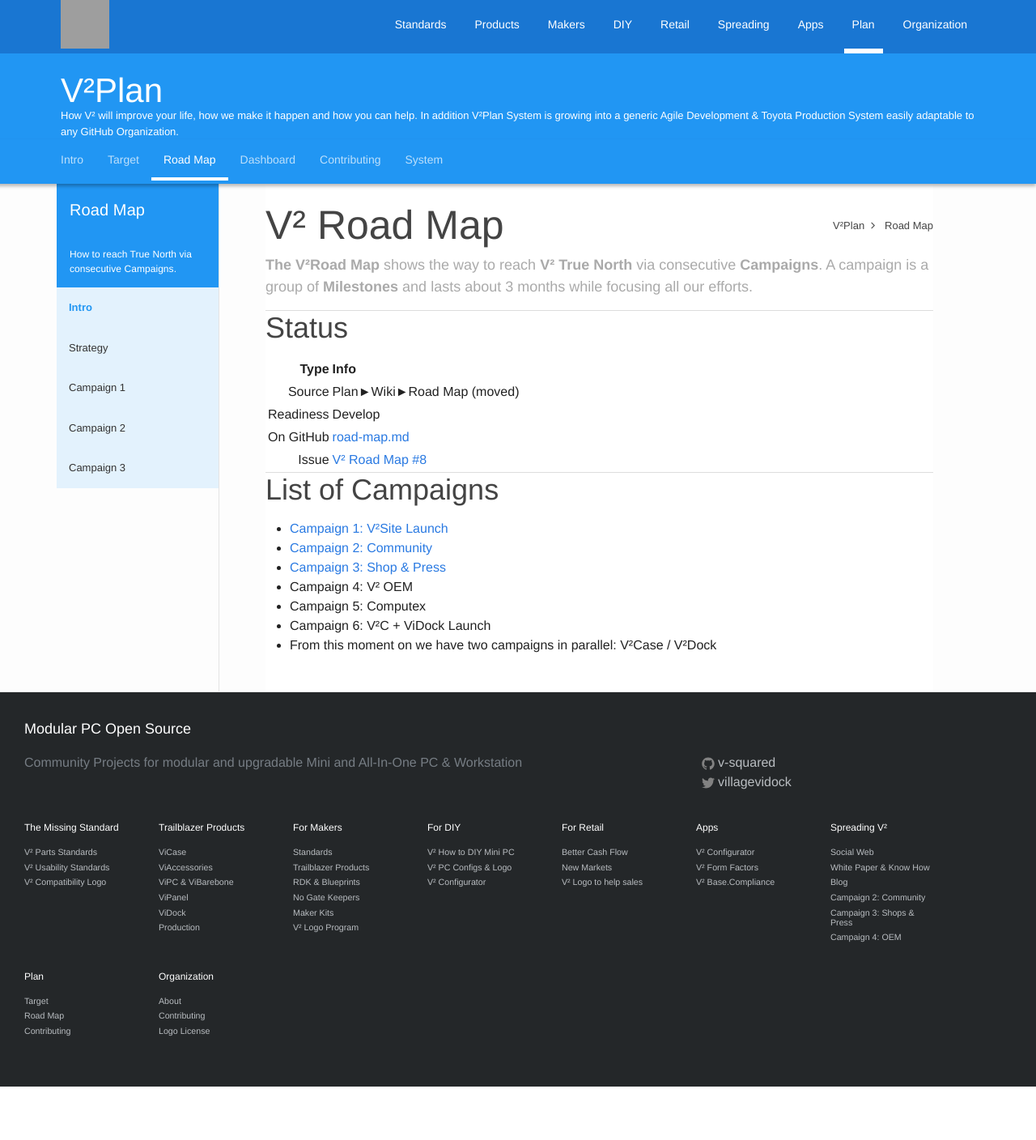
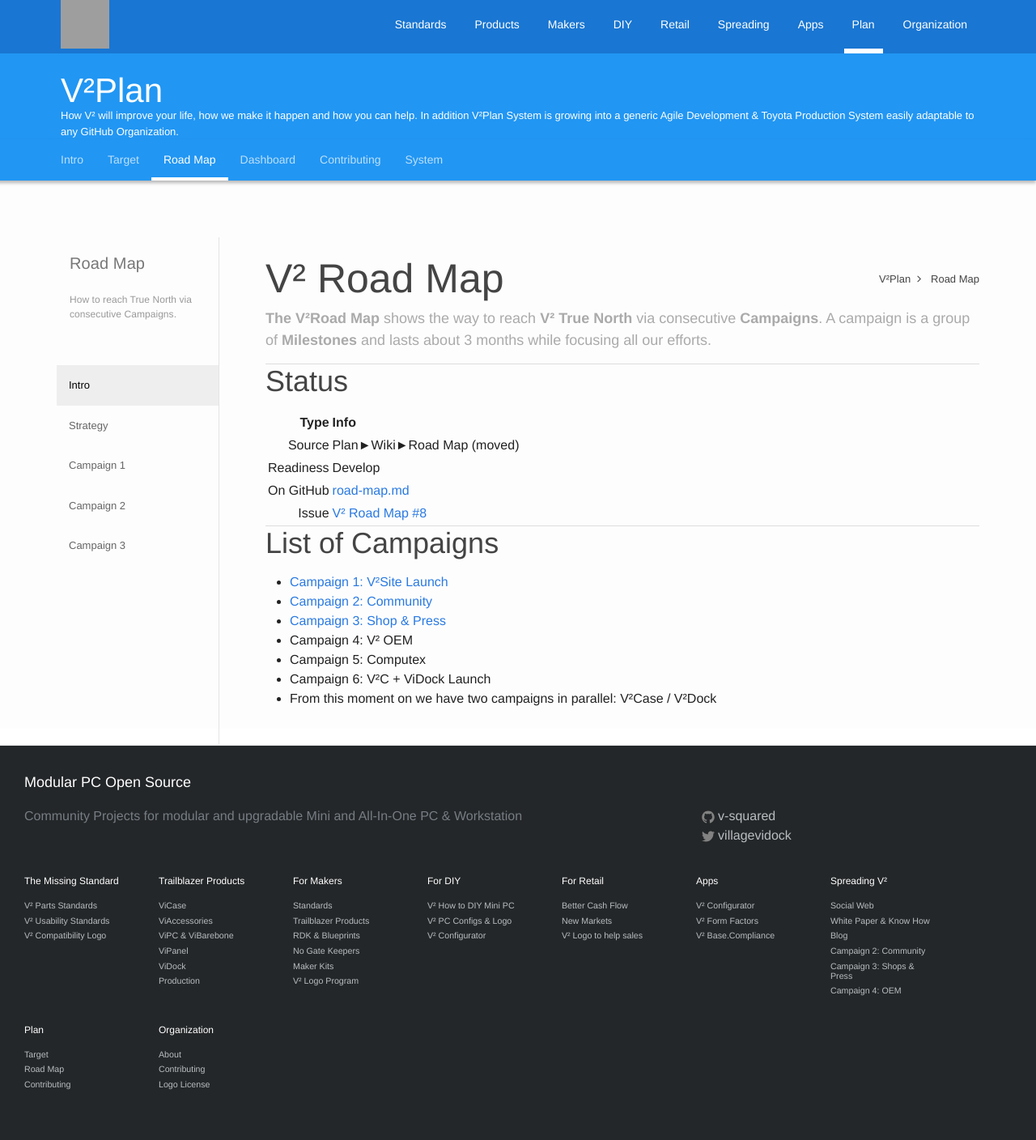
Before and after one commit to V-Squared/v2-Plan, a Jekyll site: the page built from road-map.md, in a window 1280 px wide. Shown: the whole page at 81% size. Built offline with Jekyll 4.4.1, drawn with Linux system fonts in a browser that asks for light colours; before the commit the page ends 1342 px from its top, so only the background shows below that; grey boxes are pictures that could not be loaded.

Commit message:
change sidebar style

```diff
--- a/_includes/article-nav.html
+++ b/_includes/article-nav.html
@@ -4,7 +4,7 @@
 {% if my_page.subitems and navurl contains my_page.url %}
 
 <div class="article-col">
-  <div sticky offset="54" class="article-bar">
+  <div sticky confine="true" offset="54" class="article-bar">
     <md-toolbar>
       <h2 class="md-toolbar-tools">{{ my_page.menu }}</h2>
       <p class="md-toolbar-tools">{{ my_page.desc }}</p>
--- a/_includes/article-toc.html
+++ b/_includes/article-toc.html
@@ -1,8 +1,12 @@
+{% if page.contents %}
 <span flex="5"></span>
 <div id="article-toc">
 
   <ul class="uk-nav">
-
+    {% for content in page.contents %}
+    <li><a href="#{{content.url}}">{{ content.name }}</a></li>
+    {% endfor %}
   </ul>
 
 </div>
+{% endif %}
--- a/_sass/_layout.scss
+++ b/_sass/_layout.scss
@@ -190,6 +190,7 @@
  */
 .page-content {
     //padding-bottom: $spacing-unit;
+    padding-top: 70px;
 }
 
 .page-heading {
@@ -401,3 +402,6 @@
   font-size: 18px;
   color:#aaa;
 }
+md-content {
+  background: transparent;
+}
--- a/_sass/_navbar.scss
+++ b/_sass/_navbar.scss
@@ -107,8 +107,6 @@
   height:51px;
   margin-left: -30px;
 
-  border-bottom: 4px solid transparent;
-
   box-shadow: 0px 3px 4px 0px rgba(0, 0, 0, 0.28);
   position: relative;
 
@@ -193,6 +191,19 @@
   border-right: 1px solid #E4E4E4;
   width: 200px;
 
+  md-toolbar {
+    background:transparent;
+    color:#777;
+    h2 {
+      margin-bottom: -10px;
+      color:inherit;
+    }
+    p {
+      color: #999;
+    }
+    padding-bottom: 40px;
+  }
+
   h2 {
     color:inherit;
   }
@@ -204,7 +215,6 @@
 
 .article-nav {
 
-  background:#E3F2FD;
 
   li {
     position: relative;
@@ -213,29 +223,26 @@
       padding: 15px 15px;
       color:#212121;
       font-size: 13px;
-      color:#333;
+      color:#666;
     }
 
-    &:hover {
+    &:hover,&.uk-active {
       a {
-        background:#BBDEFB;
-      }
-    }
-
-    &.uk-active {
-
-      a {
-        color:#2196F3;
-        font-weight: 700;
+        background: #eee;
+        color:black;
       }
     }
   }
 }
 
-.article-toc {
-  width:50px;
+#article-toc {
+  width:200px;
 
   ul {
     border-left: 2px solid #2196F3;
+
+    li > a {
+      font-size:12px;
+    }
   }
 }
```
Also changed, not shown: system.md (+5 -0 lines).
